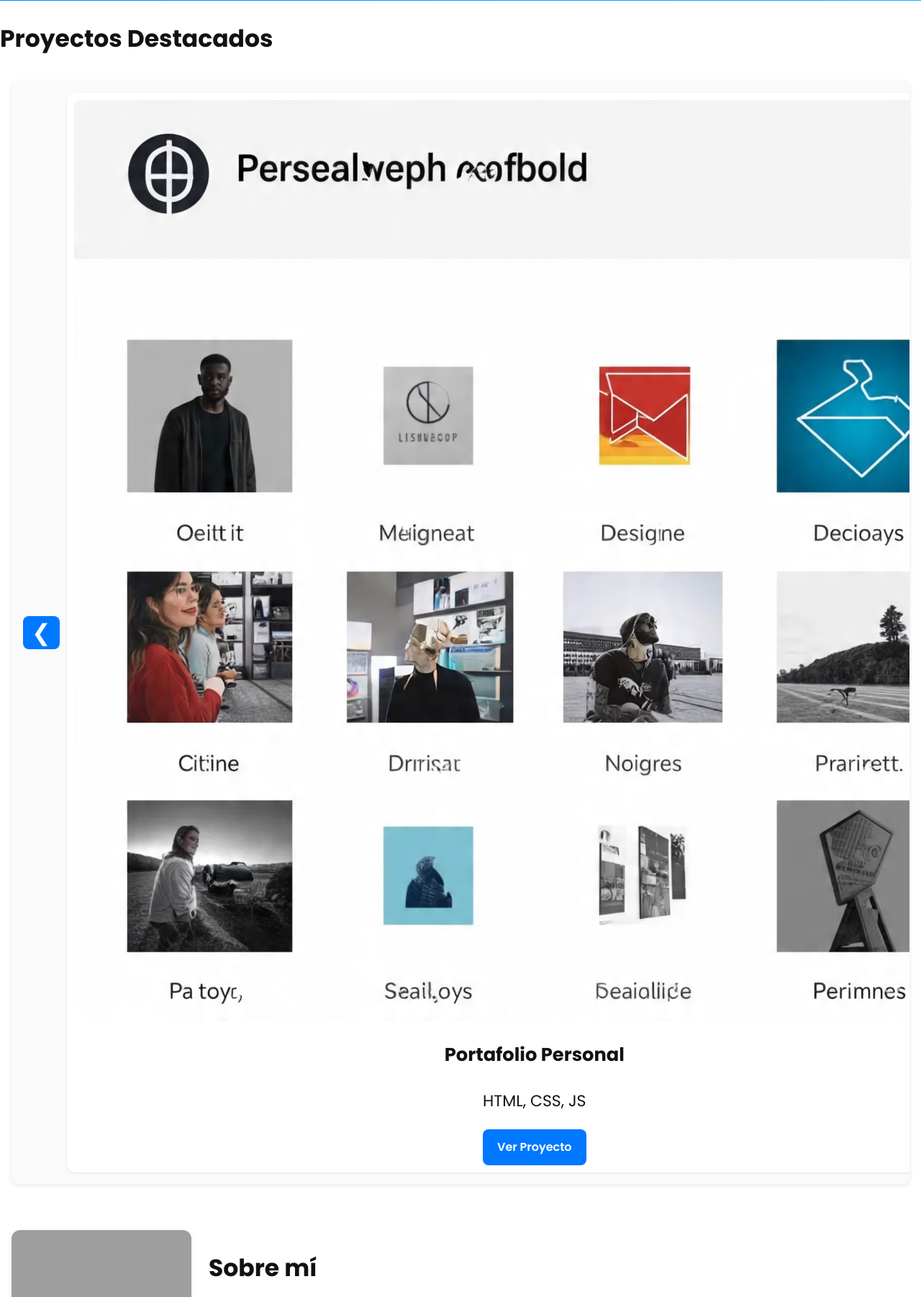
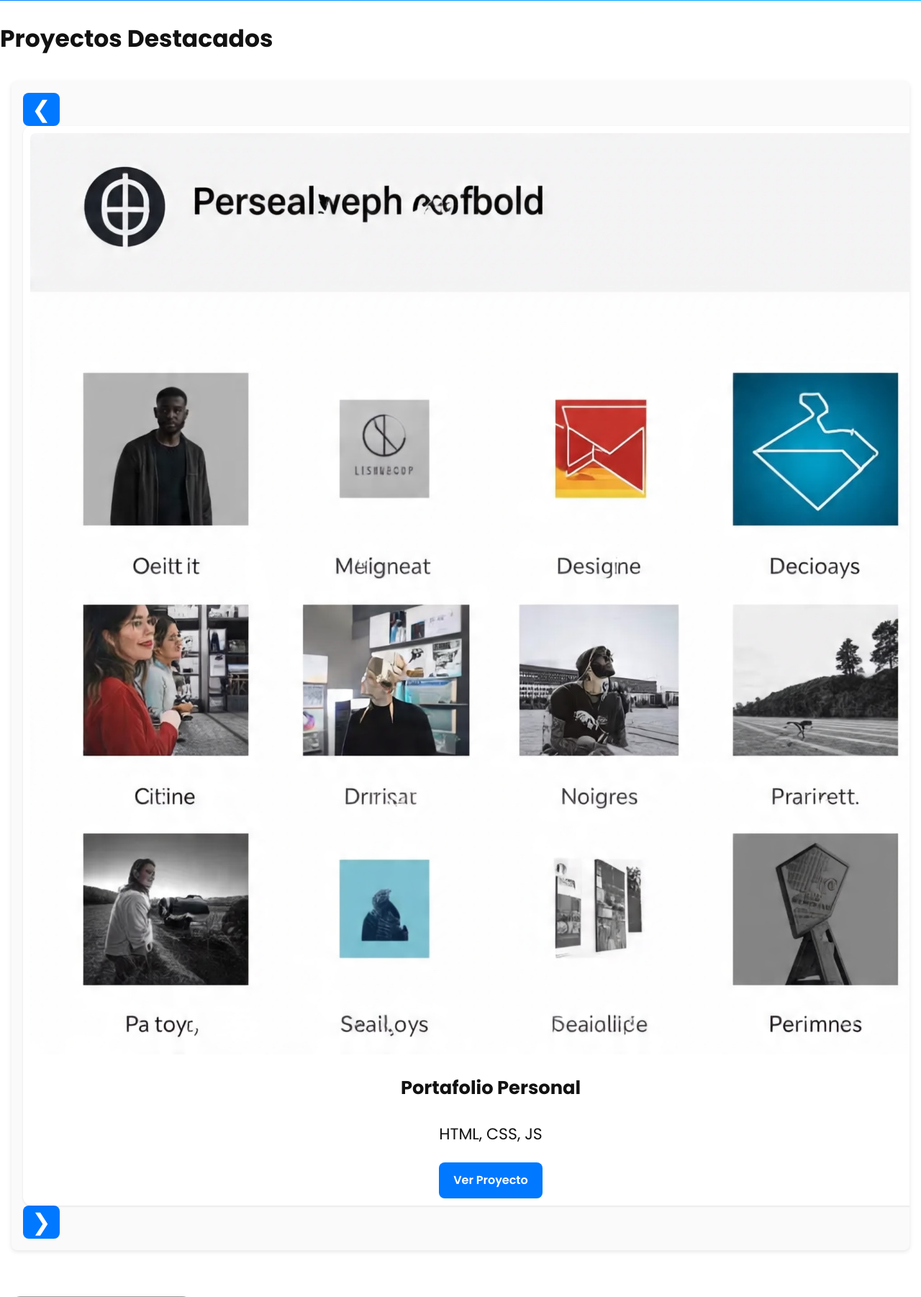
Before and after one commit to carlosdp521-hub/portafoliodecarlosdipiazza, a PHP site: page / in a window 1280 px wide. Shown: the part 436-2238 px from the top of the page at 72% size. Run offline with PHP 8.4, Linux system fonts and the light colour scheme; grey boxes are pictures that could not be loaded.

Commit message:
Update estilo.css
Signed-off-by: carlosdp521-hub <carlosdp521@gmail.com>

```diff
--- a/css/estilo.css
+++ b/css/estilo.css
@@ -163,17 +163,13 @@ header h2 {
 
 /* Galería */
 .gallery-container {
-  display: flex;
-  align-items: center;
   position: relative;
-  gap: 0.625rem;
   overflow: hidden;
   margin: 2rem 1rem;
   background: var(--gallery-bg);
   padding: var(--spacing);
   border-radius: var(--border-radius);
   box-shadow: 0 2px 6px var(--shadow);
-  transition: background var(--transition-duration) var(--transition-ease);
 }
 
 .gallery-grid {
```
